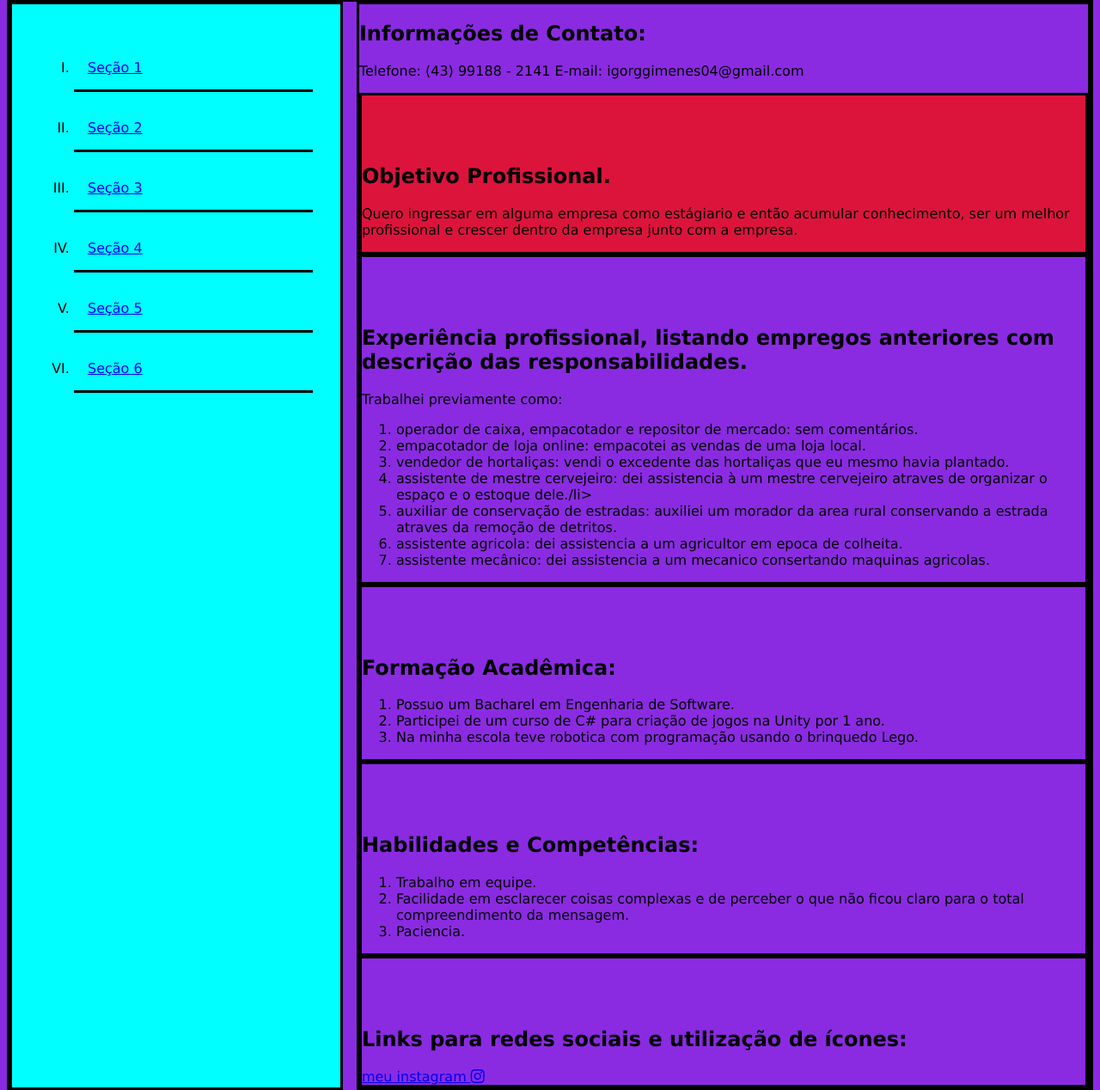
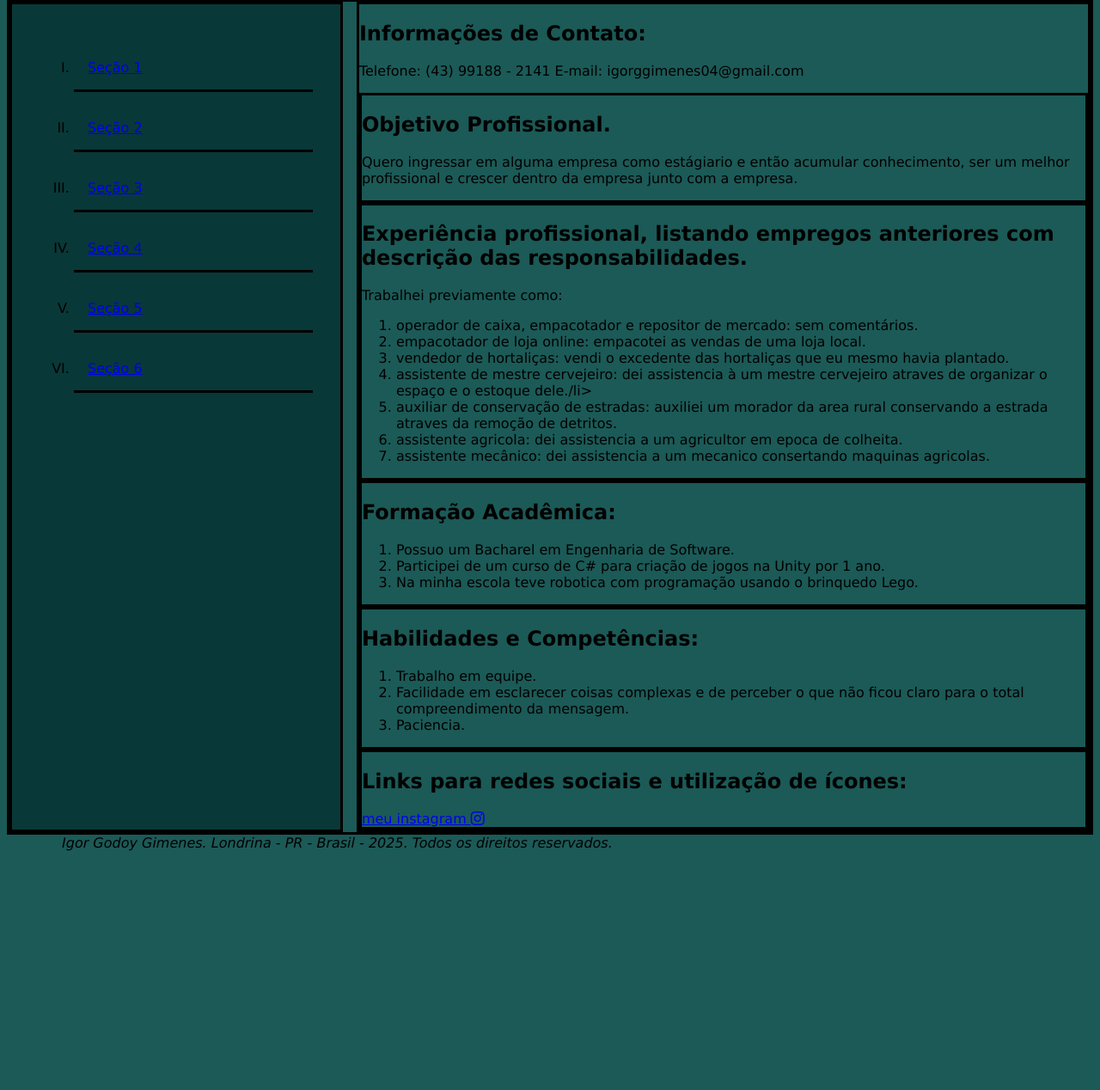
Before and after one commit to Igorggimenes/programas-escritos, a plain HTML site: page docs/index.html in a window 1280 px wide. Shown: the part 82-1350 px from the top of the page at 86% size. After the commit the page ends 1080 px from the top, so only its background shows below. Drawn offline with nearby package versions, Linux system fonts and the light colour scheme.

Commit message:
Update estilo.css

```diff
--- a/docs/css/estilo.css
+++ b/docs/css/estilo.css
@@ -1,5 +1,5 @@
 body{
-    background-color: blueviolet;
+    background-color: rgb(27, 90, 87);
     font-family: 'Lucida Sans', 'Lucida Sans Regular', 'Lucida Grande', 'Lucida Sans Unicode', Geneva, Verdana, sans-serif;
 }
 
@@ -10,11 +10,10 @@ body{
 
 div{
     border-style: solid;
-
 }
 
 .menu{
-    background-color: aqua;
+    background-color: rgb(9, 56, 56);
     padding: 2rem;
     margin-right: 1rem;
     width: 40%;
@@ -39,9 +38,10 @@ ul{
     list-style-type: lower-greek;
 }
 section{
-    margin-top: 5rem;
+    margin-top: 1rem;
 }
 
-#sec1{
-    background-color: crimson;
+footer{
+    margin-left: 4rem;
+    font-style:oblique;
 }
```
